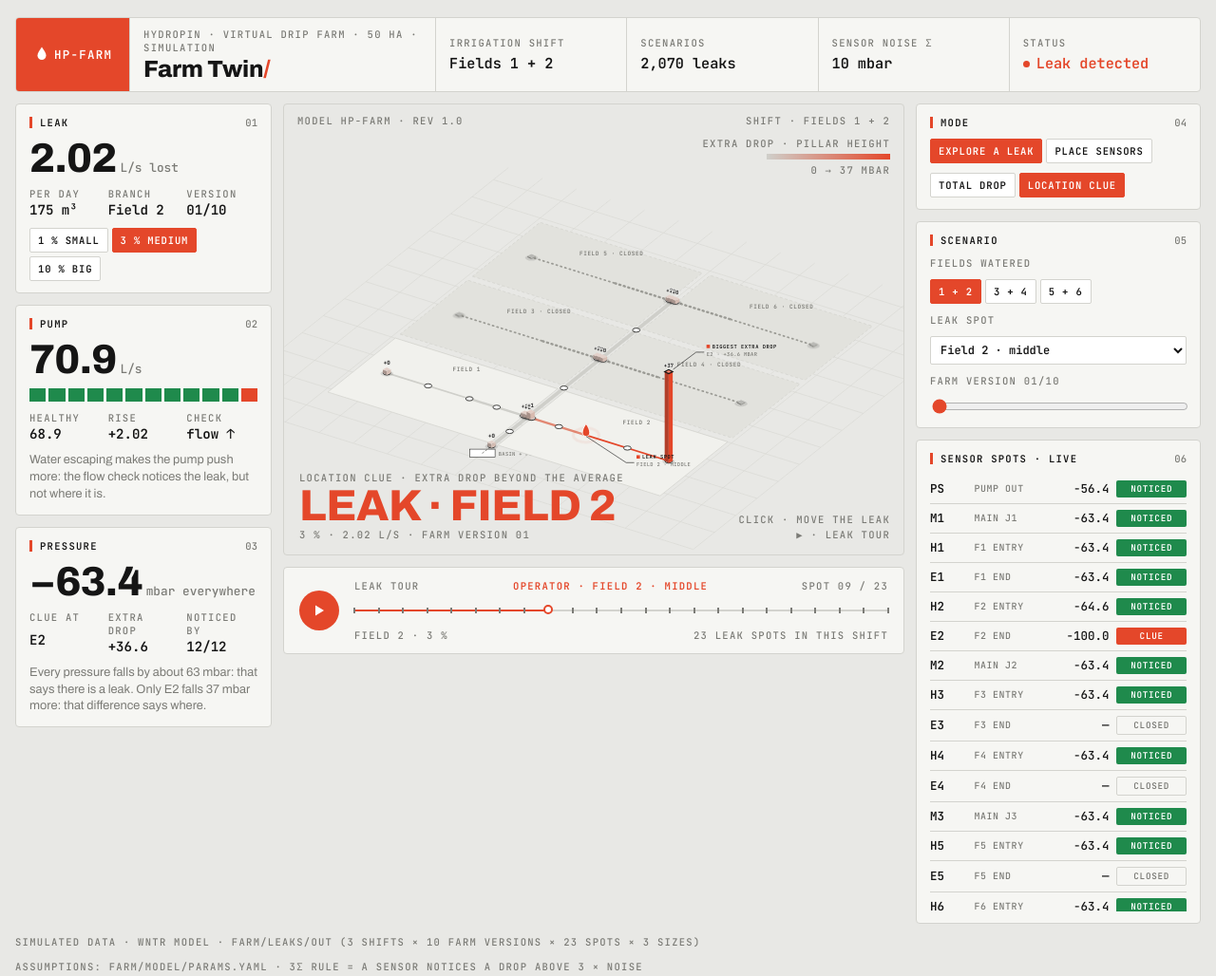
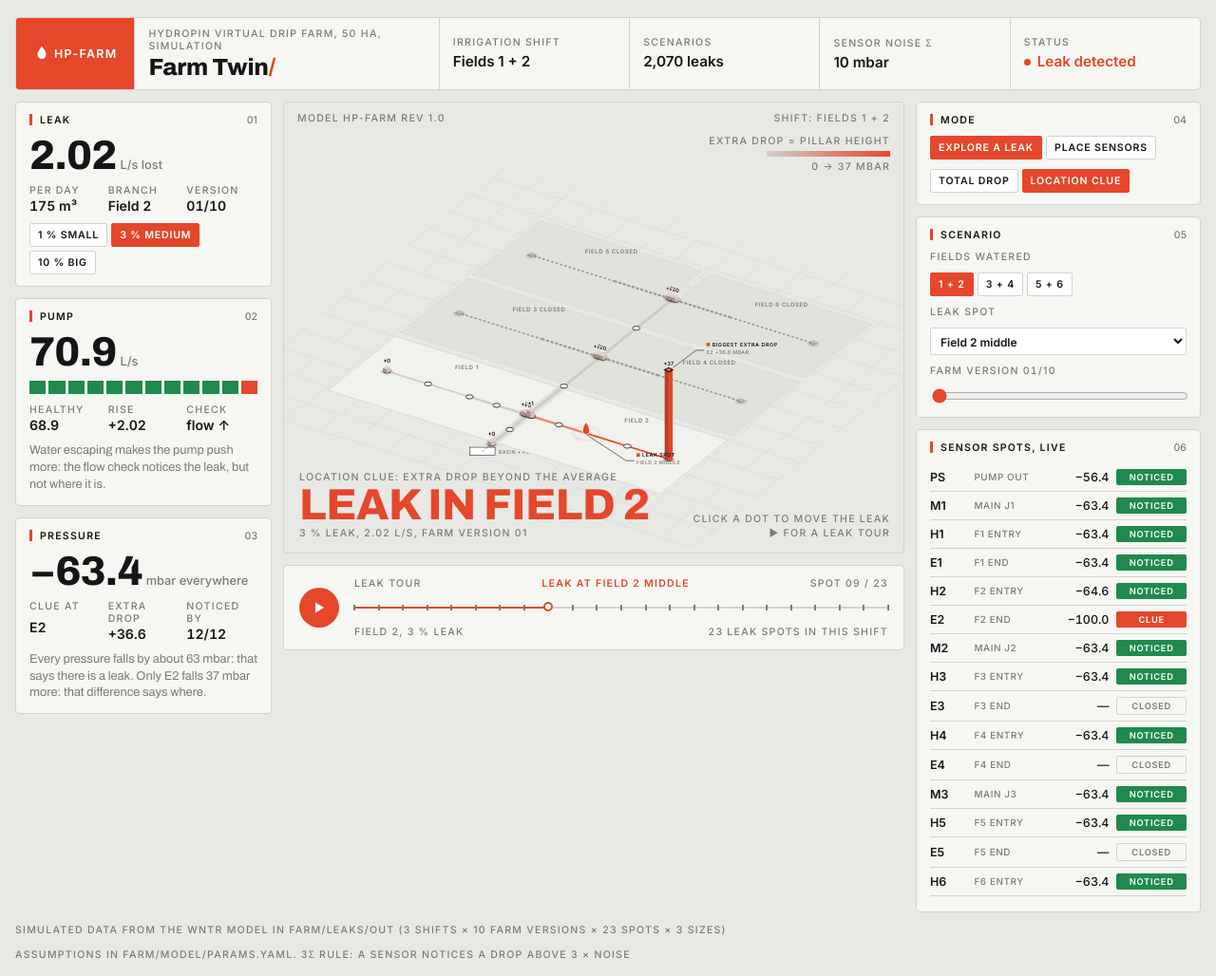
Before and after one commit to houda157/hydropin-prototype, a plain HTML site: page farm/explorer/index.html in a window 1280 px wide. Shown: the whole page at 95% size. Drawn offline with Linux system fonts and the light colour scheme.

Commit message:
style(farm): explorer labels in Inter, plain wording instead of middle dots

```diff
--- a/farm/explorer/index.html
+++ b/farm/explorer/index.html
@@ -4,7 +4,7 @@
 <meta name="claude:viewport-fit-sides" content="cover">
 <link rel="preconnect" href="https://fonts.googleapis.com">
 <link rel="preconnect" href="https://fonts.gstatic.com" crossorigin>
-<link rel="stylesheet" href="https://fonts.googleapis.com/css2?family=Archivo:wdth,wght@62..125,400..800&family=JetBrains+Mono:wght@400;500;600&display=swap">
+<link rel="stylesheet" href="https://fonts.googleapis.com/css2?family=Archivo:wdth,wght@62..125,400..800&family=Inter:wght@400;500;600;700&display=swap">
 <style>
 /* Layout: a simulation "studio" console. Header strip of data cells; numbered panels left and
    right; the farm as a tilted 3D model on a studio floor in the middle, with pressure pillars and
@@ -26,7 +26,7 @@
   --idle: #9b9b95;
   --lo: #cfcfca;          /* "no change" end of the scale */
   --font-display: "Archivo", "Arial Narrow", "Segoe UI", system-ui, sans-serif;
-  --font-mono: "JetBrains Mono", ui-monospace, "Cascadia Mono", Consolas, monospace;
+  --font-mono: "Inter", "Segoe UI", system-ui, -apple-system, sans-serif;   /* labels and readouts */
 }
 @media (prefers-color-scheme: dark) { :root:not([data-theme="light"]) {
   --bg: #141413; --panel: #1c1c1b; --panel-2: #222220; --ink: #ecebe6; --muted: #8e8d87; --line: #30302d;
@@ -181,7 +181,7 @@ select.sel { font: 600 0.75rem var(--font-mono); padding: 5px 6px; border: 1px s
     <div class="tag" aria-hidden="true">
       <svg viewBox="0 0 24 24" fill="currentColor"><path d="M12 2c3.5 5 6 8.6 6 12a6 6 0 0 1-12 0c0-3.4 2.5-7 6-12z"/></svg>HP-FARM
     </div>
-    <div class="title"><span class="lbl">HydroPin · virtual drip farm · 50 ha · simulation</span><b>Farm Twin<i>/</i></b></div>
+    <div class="title"><span class="lbl">HydroPin virtual drip farm, 50 ha, simulation</span><b>Farm Twin<i>/</i></b></div>
     <div><span class="lbl">Irrigation shift</span><span class="cellv" id="h-shift">—</span></div>
     <div class="x"><span class="lbl">Scenarios</span><span class="cellv">2,070 leaks</span></div>
     <div class="x x2"><span class="lbl">Sensor noise σ</span><span class="cellv" id="h-sigma">10 mbar</span></div>
@@ -255,7 +255,7 @@ select.sel { font: 600 0.75rem var(--font-mono); padding: 5px 6px; border: 1px s
     <div class="col center">
       <div class="stage">
         <svg id="map" role="img" aria-label="3D view of the simulated farm"></svg>
-        <div class="stage-top"><span class="lbl" id="s-tl">Model HP-FARM · rev 1.0</span><span class="lbl" id="s-tr">Studio · bay 1</span></div>
+        <div class="stage-top"><span class="lbl" id="s-tl">Model HP-FARM rev 1.0</span><span class="lbl" id="s-tr">Studio bay 1</span></div>
         <div class="legend" id="legend"></div>
         <div class="mode"><span class="lbl" id="m-small">Scenario</span><b id="m-big">—</b><span class="lbl" id="m-sub"></span></div>
         <div class="hints lbl" id="hints"></div>
@@ -308,8 +308,8 @@ select.sel { font: 600 0.75rem var(--font-mono); padding: 5px 6px; border: 1px s
   </div>
 
   <div class="foot">
-    <span class="lbl">Simulated data · WNTR model · farm/leaks/out (3 shifts × 10 farm versions × 23 spots × 3 sizes)</span>
-    <span class="lbl">Assumptions: farm/model/params.yaml · 3σ rule = a sensor notices a drop above 3 × noise</span>
+    <span class="lbl">Simulated data from the WNTR model in farm/leaks/out (3 shifts × 10 farm versions × 23 spots × 3 sizes)</span>
+    <span class="lbl">Assumptions in farm/model/params.yaml. 3σ rule: a sensor notices a drop above 3 × noise</span>
   </div>
 </div>
 
@@ -326,12 +326,12 @@ select.sel { font: 600 0.75rem var(--font-mono); padding: 5px 6px; border: 1px s
   const FIELD = (s) => `Field ${s}`;
   const branchName = (b) => b === "main" ? "Main" : FIELD(b.split("_")[1]);
   const LONG = { PS: "Pump outlet", M1: "Main junction 1", M2: "Main junction 2", M3: "Main junction 3",
-    MN1: "Main pipe · pump→J1", MN2: "Main pipe · J1→J2", MN3: "Main pipe · J2→J3" };
+    MN1: "Main pipe, pump to J1", MN2: "Main pipe, J1 to J2", MN3: "Main pipe, J2 to J3" };
   function spotName(id) {
     if (LONG[id]) return LONG[id];
     const k = id[0], s = id.replace(/\D/g, "");
-    if (id.startsWith("S")) return `${FIELD(s)} · sub-main ${id.endsWith("a") ? "1st" : "2nd"} half`;
-    return { H: `${FIELD(s)} · entrance`, B: `${FIELD(s)} · after valve`, A: `${FIELD(s)} · middle`, E: `${FIELD(s)} · far end` }[k] || id;
+    if (id.startsWith("S")) return `${FIELD(s)} sub-main, ${id.endsWith("a") ? "1st" : "2nd"} half`;
+    return { H: `${FIELD(s)} entrance`, B: `${FIELD(s)} after valve`, A: `${FIELD(s)} middle`, E: `${FIELD(s)} far end` }[k] || id;
   }
   const SHORT = (id) => id === "PS" ? "Pump out" : id[0] === "M" ? `Main J${id.slice(1)}` : id[0] === "H" ? `F${id.slice(1)} entry` : `F${id.slice(1)} end`;
 
@@ -404,7 +404,7 @@ select.sel { font: 600 0.75rem var(--font-mono); padding: 5px 6px; border: 1px s
       el("polygon", { points: pts([P(x0 + i, y0 + i), P(x1 - i, y0 + i), P(x1 - i, y1 - i), P(x0 + i, y1 - i)]), class: "fieldp" + (on ? "" : " off") }, gFields);
       const c = P((x0 + x1) / 2, y1 - 40);
       const t = el("text", { x: c.x, y: c.y, "text-anchor": "middle", class: "flab" }, gFields);
-      t.textContent = FIELD(s.id) + (on ? "" : " · closed");
+      t.textContent = FIELD(s.id) + (on ? "" : " closed");
     }
     for (const p of D.pipes) {
       const a = NODE[p.from], b = NODE[p.to];
@@ -545,7 +545,7 @@ select.sel { font: 600 0.75rem var(--font-mono); padding: 5px 6px; border: 1px s
       callouts: () => {
         const L = P(sc.x[s], sc.y[s]);
         callout(L.x, L.y + 2, L.x > 0 ? -70 : 70, 46, "Leak spot", spotName(state.at));
-        if (clue) { const T = P(NODE[top].x, NODE[top].y, 6 + PH); const right = T.x < VB.maxX - 190; callout(T.x + (right ? 8 : -8), T.y - 4, right ? 40 : -40, -30, "Biggest extra drop", `${top} · +${extra.toFixed(1)} mbar`); }
+        if (clue) { const T = P(NODE[top].x, NODE[top].y, 6 + PH); const right = T.x < VB.maxX - 190; callout(T.x + (right ? 8 : -8), T.y - 4, right ? 40 : -40, -30, "Biggest extra drop", `${top} +${extra.toFixed(1)} mbar`); }
       },
     });
 
@@ -569,15 +569,15 @@ select.sel { font: 600 0.75rem var(--font-mono); padding: 5px 6px; border: 1px s
     $("r-note").textContent = `Every pressure falls by about ${common.toFixed(0)} mbar: that says there is a leak. Only ${top} falls ${extra.toFixed(0)} mbar more: that difference says where.`;
 
     // stage text
-    $("m-small").textContent = clue ? "Location clue · extra drop beyond the average" : "Total pressure drop";
-    $("m-big").textContent = `Leak · ${branchName(sc.branch[s])}`;
-    $("m-sub").textContent = `${state.size} % · ${leak.toFixed(2)} L/s · farm version ${pad2(state.world + 1)}`;
-    $("s-tr").textContent = `Shift · fields ${D.configs[state.cfg].join(" + ")}`;
-    $("hints").innerHTML = "<span>Click · move the leak</span><span>▶ · leak tour</span>";
-    $("legend").innerHTML = `<span class="lbl">${clue ? "Extra drop" : "Pressure drop"} · pillar height</span><span class="ramp"></span><span class="lbl">0 → ${maxVal.toFixed(0)} mbar</span>`;
+    $("m-small").textContent = clue ? "Location clue: extra drop beyond the average" : "Total pressure drop";
+    $("m-big").textContent = sc.branch[s] === "main" ? "Leak on the main" : `Leak in ${branchName(sc.branch[s])}`;
+    $("m-sub").textContent = `${state.size} % leak, ${leak.toFixed(2)} L/s, farm version ${pad2(state.world + 1)}`;
+    $("s-tr").textContent = `Shift: fields ${D.configs[state.cfg].join(" + ")}`;
+    $("hints").innerHTML = "<span>Click a dot to move the leak</span><span>▶ for a leak tour</span>";
+    $("legend").innerHTML = `<span class="lbl">${clue ? "Extra drop" : "Pressure drop"} = pillar height</span><span class="ramp"></span><span class="lbl">0 → ${maxVal.toFixed(0)} mbar</span>`;
 
     // sensor list
-    $("list-title").textContent = "Sensor spots · live";
+    $("list-title").textContent = "Sensor spots, live";
     $("list").innerHTML = CANDS.map(id => {
       const n = NODE[id];
       if (!live(n)) return row(id, "—", `<span class="st off">Closed</span>`);
@@ -589,9 +589,9 @@ select.sel { font: 600 0.75rem var(--font-mono); padding: 5px 6px; border: 1px s
     // timeline: leak tour
     const ids = [...SPOTS[state.cfg].keys()], cur = ids.indexOf(state.at);
     $("t-left").textContent = "Leak tour";
-    $("t-mid").textContent = `Operator · ${spotName(state.at)}`;
+    $("t-mid").textContent = `Leak at ${spotName(state.at)}`;
     $("t-right").textContent = `Spot ${pad2(cur + 1)} / ${ids.length}`;
-    $("t-bl").textContent = `${branchName(sc.branch[s])} · ${state.size} %`;
+    $("t-bl").textContent = `${branchName(sc.branch[s])}, ${state.size} % leak`;
     $("t-br").textContent = `${ids.length} leak spots in this shift`;
     track(ids.map((id, i) => ({ title: spotName(id), cur: i === cur, on: () => { stopTour(); state.at = id; render(); } })), cur / (ids.length - 1));
   }
@@ -676,7 +676,7 @@ select.sel { font: 600 0.75rem var(--font-mono); padding: 5px 6px; border: 1px s
           const g = on ? pillar(n, 46, "var(--accent)", id) : pillar(n, 6, "var(--idle)", null);
           g.classList.add("cand-sq"); g.setAttribute("tabindex", "0"); g.setAttribute("role", "button");
           g.setAttribute("aria-label", `${on ? "Remove" : "Add"} sensor at ${spotName(id)}`);
-          el("title", {}, g).textContent = `${spotName(id)} · click to ${on ? "remove" : "add"}`;
+          el("title", {}, g).textContent = `${spotName(id)}: click to ${on ? "remove" : "add"}`;
           const tog = () => { stopTour(); on ? state.sensors.delete(id) : state.sensors.add(id); render(); };
           g.addEventListener("click", tog); g.addEventListener("keydown", ev => { if (ev.key === "Enter" || ev.key === " ") { ev.preventDefault(); tog(); } });
         }
@@ -697,15 +697,15 @@ select.sel { font: 600 0.75rem var(--font-mono); padding: 5px 6px; border: 1px s
       : r.br < 0.5 ? "Leaks are noticed but often not traced: add sensors where the ground dots stay orange."
       : small < 0.5 ? `Small 1 % leaks stay hard: their drop is close to the noise. A quieter sensor (try 5 mbar) helps more than extra sensors.`
       : "Good coverage. Remove a sensor: if the numbers barely move, the kit can be cheaper.";
-    $("m-small").textContent = "Sensor placement · tested on all 2,070 leaks";
-    $("m-big").textContent = `${n} sensors · ${Math.round(100 * r.br)} %`;
-    $("m-sub").textContent = `${Math.round(100 * r.det)} % noticed · ${(n * 292).toLocaleString("en")} DT kit`;
-    $("s-tr").textContent = "All shifts · all farm versions";
-    $("hints").innerHTML = "<span>Click a stub · add / remove sensor</span><span>▶ · sweep the budget</span>";
-    $("legend").innerHTML = `<span class="lbl">Ground dots · traced to the right field</span><span class="ramp score"></span><span class="lbl">0 → 100 %</span>`;
+    $("m-small").textContent = "Sensor placement, tested on all 2,070 leaks";
+    $("m-big").textContent = `${n} sensors, ${Math.round(100 * r.br)} %`;
+    $("m-sub").textContent = `${Math.round(100 * r.det)} % noticed, ${(n * 292).toLocaleString("en")} DT kit`;
+    $("s-tr").textContent = "All shifts, all farm versions";
+    $("hints").innerHTML = "<span>Click a stub to add or remove a sensor</span><span>▶ to sweep the budget</span>";
+    $("legend").innerHTML = `<span class="lbl">Ground dots: traced to the right field</span><span class="ramp score"></span><span class="lbl">0 → 100 %</span>`;
 
     // single-sensor value list
-    $("list-title").textContent = "Sensor spots · toggle";
+    $("list-title").textContent = "Sensor spots, toggle";
     $("list").innerHTML = CANDS.map(id => {
       const on = state.sensors.has(id);
       return `<div class="li"><span class="id">${id}</span><span class="nm">${SHORT(id)}</span><span class="v"></span><button type="button" class="st ${on ? "hot" : "off"}" data-id="${id}" aria-pressed="${on}">${on ? "On" : "Off"}</button></div>`;
@@ -720,10 +720,10 @@ select.sel { font: 600 0.75rem var(--font-mono); padding: 5px 6px; border: 1px s
     const curK = ks.indexOf(n);
     $("t-left").textContent = "Sensor budget";
     const isOpt = curK >= 0 && BUDGET[`${state.sigma}|${n}`].set.length === n && BUDGET[`${state.sigma}|${n}`].set.every(id => state.sensors.has(id));
-    $("t-mid").textContent = isOpt ? `Optimiser · ${n} sensors → ${Math.round(100 * res[curK].br)} % right field`
-                                   : `Your selection · ${n} sensors → ${Math.round(100 * r.br)} % right field`;
+    $("t-mid").textContent = isOpt ? `Optimiser: ${n} sensors → ${Math.round(100 * res[curK].br)} % right field`
+                                   : `Your selection: ${n} sensors → ${Math.round(100 * r.br)} % right field`;
     $("t-right").textContent = `${pad2(Math.max(0, n))} / 10`;
-    $("t-bl").textContent = "Bars · share traced to the right field with the best set";
+    $("t-bl").textContent = "Bars: share traced to the right field with the best set";
     const best = res.reduce((m, x, i) => x.br > res[m].br + 0.005 ? i : m, 0);
     $("t-br").textContent = `More than ${ks[best]} sensors adds nothing`;
     track(ks.map((k, i) => ({ title: `${k} sensors: ${Math.round(100 * res[i].det)} % noticed, ${Math.round(100 * res[i].br)} % right field`,
```
